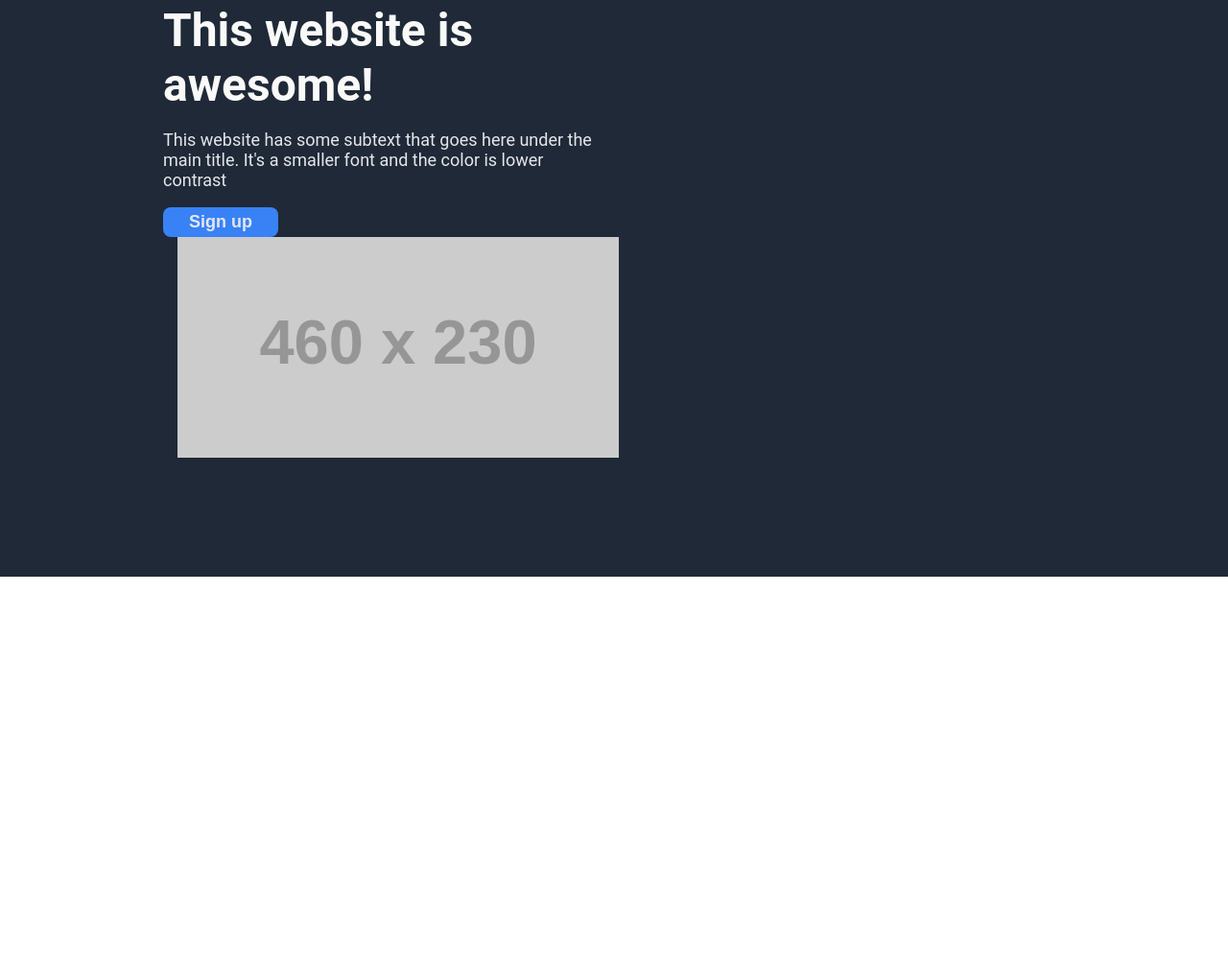
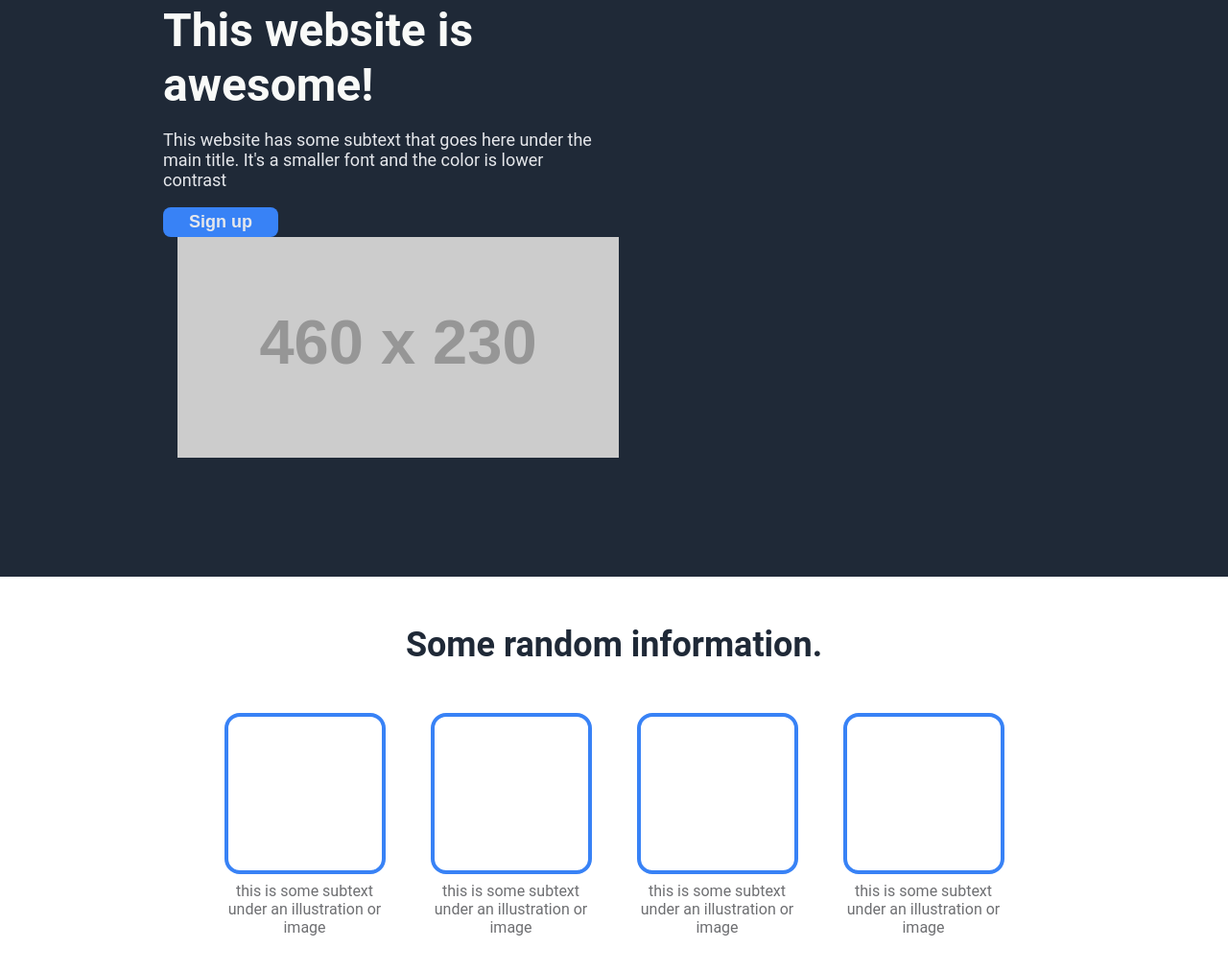
Before and after one commit to isabel-longo/landing-page, a plain HTML site: page index.html in a window 1280 px wide. Shown: the part 111-1124 px from the top of the page at 96% size. Before the commit the page ends 800 px from the top, so only its background shows below. Drawn offline with Linux system fonts and the light colour scheme; placeholder pictures from the web are drawn by us.

Commit message:
finished third part

```diff
--- a/index.html
+++ b/index.html
@@ -33,7 +33,25 @@
         </div>
     </div>
     <div class="second-part">
-
+        <div class="second-text">Some random information.</div>
+        <div class="boxes">
+            <div class="item">
+                <div class="box"></div>
+                <div class="text-box">this is some subtext under an illustration or image</div>
+            </div>
+            <div class="item">
+                <div class="box"></div>
+                <div class="text-box">this is some subtext under an illustration or image</div>
+            </div>
+            <div class="item">
+                <div class="box"></div>
+                <div class="text-box">this is some subtext under an illustration or image</div>
+            </div>
+            <div class="item">
+                <div class="box"></div>
+                <div class="text-box">this is some subtext under an illustration or image</div>
+            </div>
+        </div>
     </div>
 </body>
 </html>
--- a/style.css
+++ b/style.css
@@ -94,3 +94,48 @@ button{
     font-weight: bold;
     border-radius: 8px;
 }
+
+.second-part{
+    display: flex;
+    width: 100%;
+    flex-direction: column;
+    align-items: center;
+    padding-bottom: 120px;
+}
+
+.second-text{
+    color: #1F2937;
+    font-size: 36px;
+    font-weight: bolder;
+    margin: 50px;
+}
+
+.boxes{
+    display: flex;
+    flex-direction: row;
+    gap: 55px;
+}
+
+.item{
+    display: flex;
+    flex-direction: column;
+    justify-content: center;
+    align-items: center;
+    width: 160px;
+    text-align: center;
+    gap: 8px;
+}
+
+.box{
+    width: 160px;
+    height: 160px;
+    border: 4px;
+    border-style: solid;
+    border-color: #3882F6;
+    border-radius: 16px;
+}
+
+.text-box{
+    color: #6e6f72;
+
+}
```
